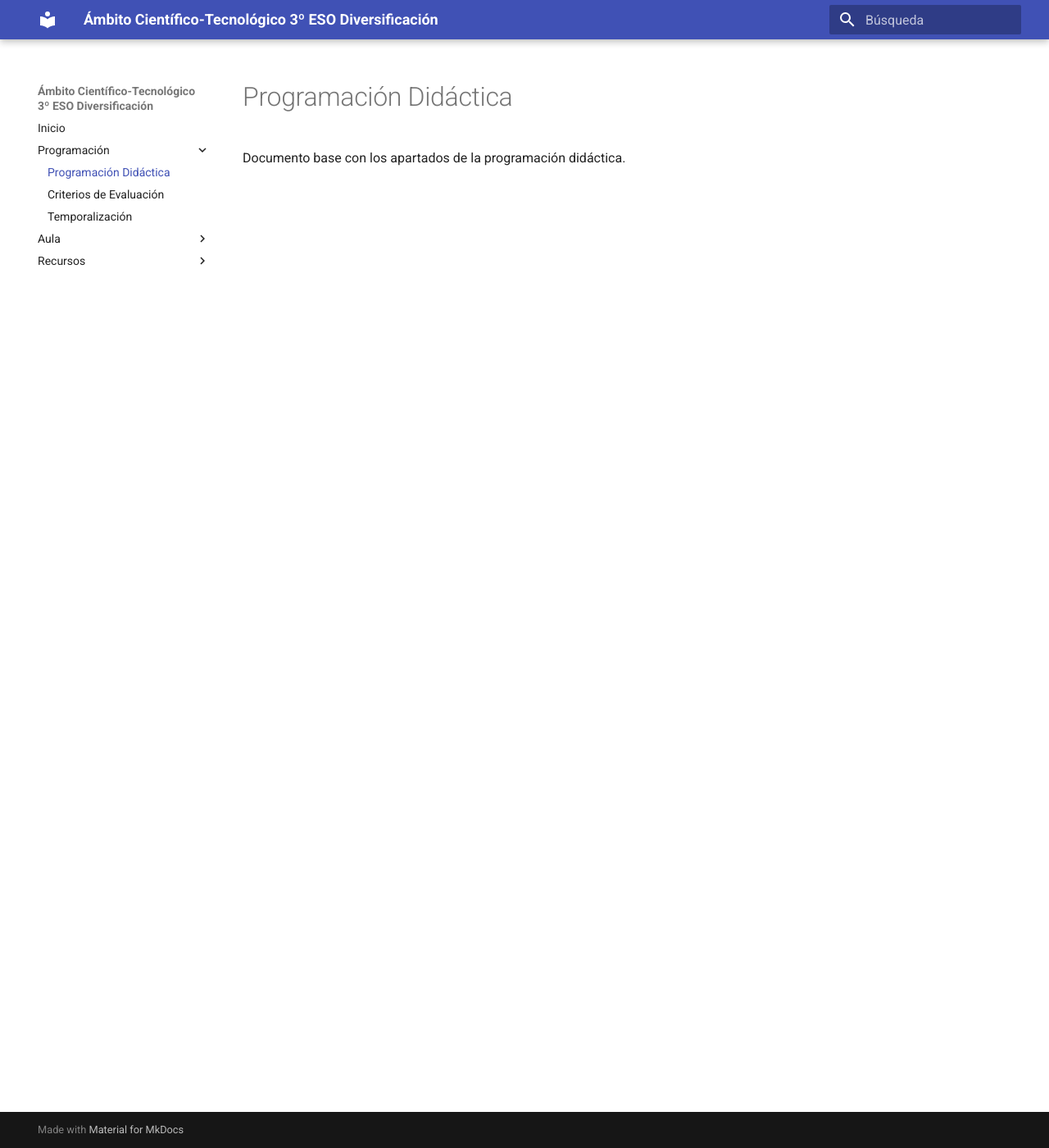
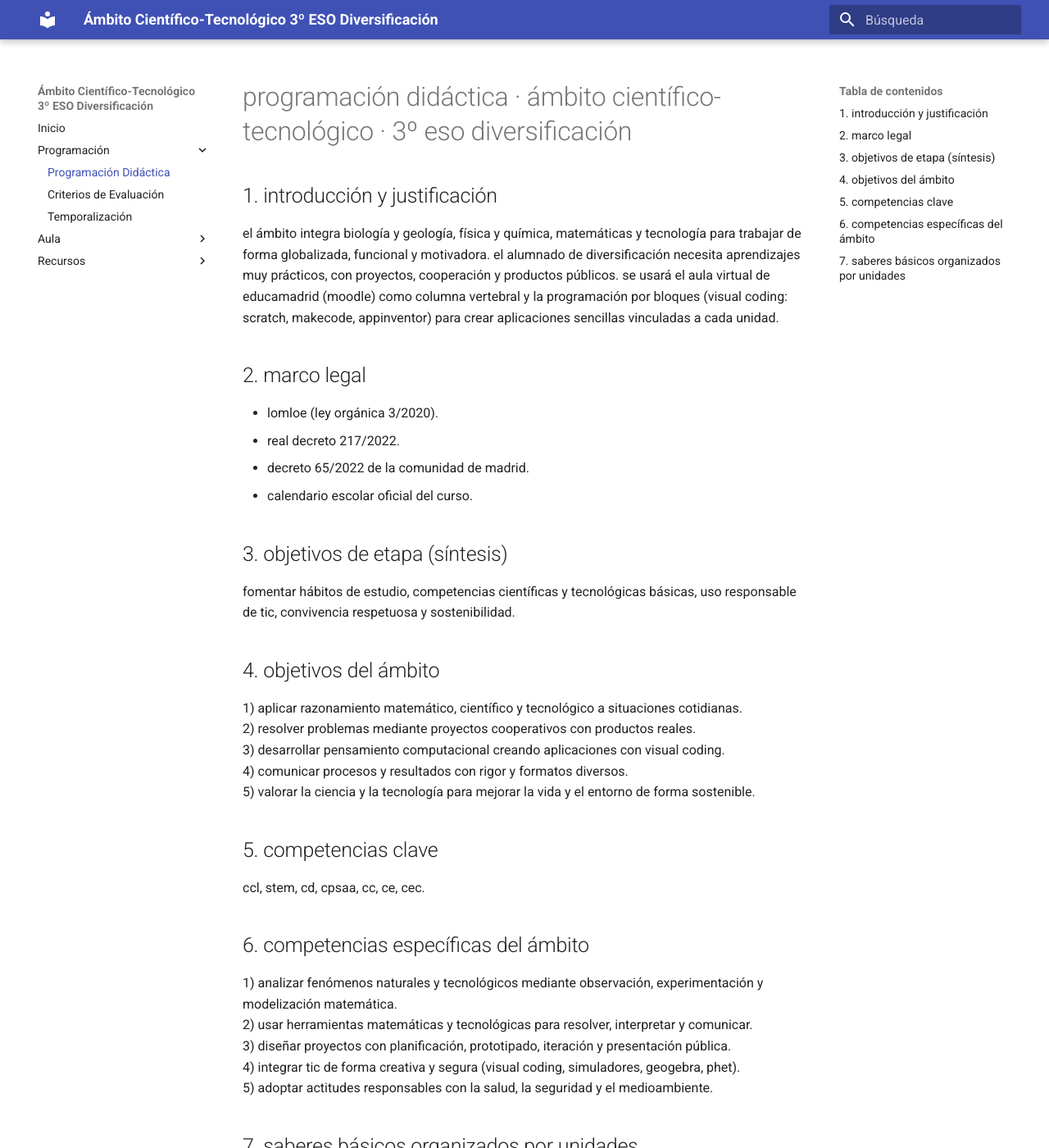
Before and after one commit to 3Diver2526/3DIVER_2025, an MkDocs documentation site: the page built from docs/programacion/programacion_didactica.md, in a window 1280 px wide and 1400 px high. Shown: the whole window at 82% size. Built offline with MkDocs 1.6.1 and Material for MkDocs 9.7.7, drawn with Linux system fonts in a browser that asks for light colours; some of the changed text lies outside the part shown.

Commit message:
Update programacion_didactica.md

```diff
--- a/docs/programacion/programacion_didactica.md
+++ b/docs/programacion/programacion_didactica.md
@@ -1,3 +1,33 @@
-# Programación Didáctica
+# programación didáctica · ámbito científico-tecnológico · 3º eso diversificación
 
-Documento base con los apartados de la programación didáctica.
+## 1. introducción y justificación
+el ámbito integra biología y geología, física y química, matemáticas y tecnología para trabajar de forma globalizada, funcional y motivadora. el alumnado de diversificación necesita aprendizajes muy prácticos, con proyectos, cooperación y productos públicos. se usará el aula virtual de educamadrid (moodle) como columna vertebral y la programación por bloques (visual coding: scratch, makecode, appinventor) para crear aplicaciones sencillas vinculadas a cada unidad.
+
+## 2. marco legal
+- lomloe (ley orgánica 3/2020).
+- real decreto 217/2022.
+- decreto 65/2022 de la comunidad de madrid.
+- calendario escolar oficial del curso.
+
+## 3. objetivos de etapa (síntesis)
+fomentar hábitos de estudio, competencias científicas y tecnológicas básicas, uso responsable de tic, convivencia respetuosa y sostenibilidad.
+
+## 4. objetivos del ámbito
+1) aplicar razonamiento matemático, científico y tecnológico a situaciones cotidianas.
+2) resolver problemas mediante proyectos cooperativos con productos reales.
+3) desarrollar pensamiento computacional creando aplicaciones con visual coding.
+4) comunicar procesos y resultados con rigor y formatos diversos.
+5) valorar la ciencia y la tecnología para mejorar la vida y el entorno de forma sostenible.
+
+## 5. competencias clave
+ccl, stem, cd, cpsaa, cc, ce, cec.
+
+## 6. competencias específicas del ámbito
+1) analizar fenómenos naturales y tecnológicos mediante observación, experimentación y modelización matemática.
+2) usar herramientas matemáticas y tecnológicas para resolver, interpretar y comunicar.
+3) diseñar proyectos con planificación, prototipado, iteración y presentación pública.
+4) integrar tic de forma creativa y segura (visual coding, simuladores, geogebra, phet).
+5) adoptar actitudes responsables con la salud, la seguridad y el medioambiente.
+
+## 7. saberes básicos organizados por unidades
+- **u1** composición química de los seres vivos; númer
```
